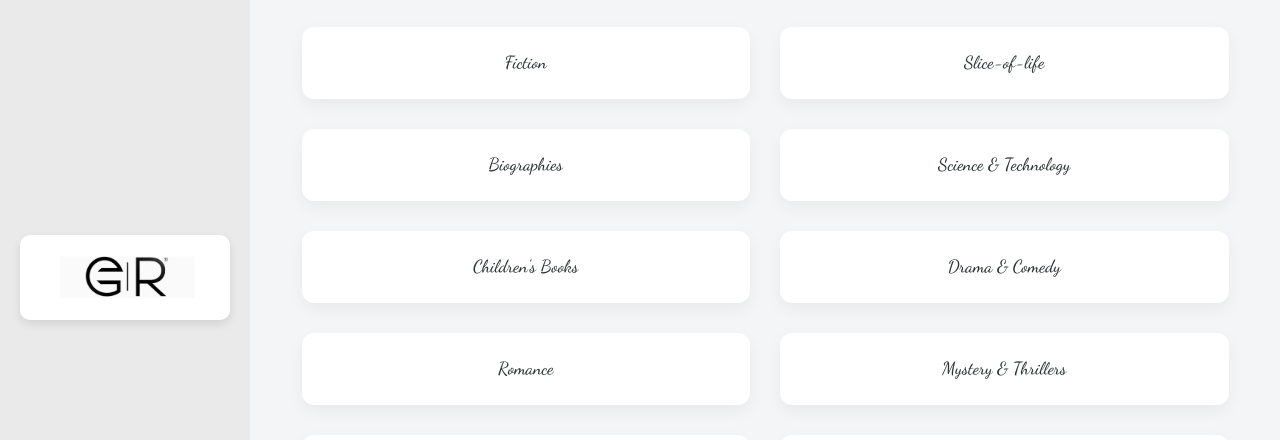
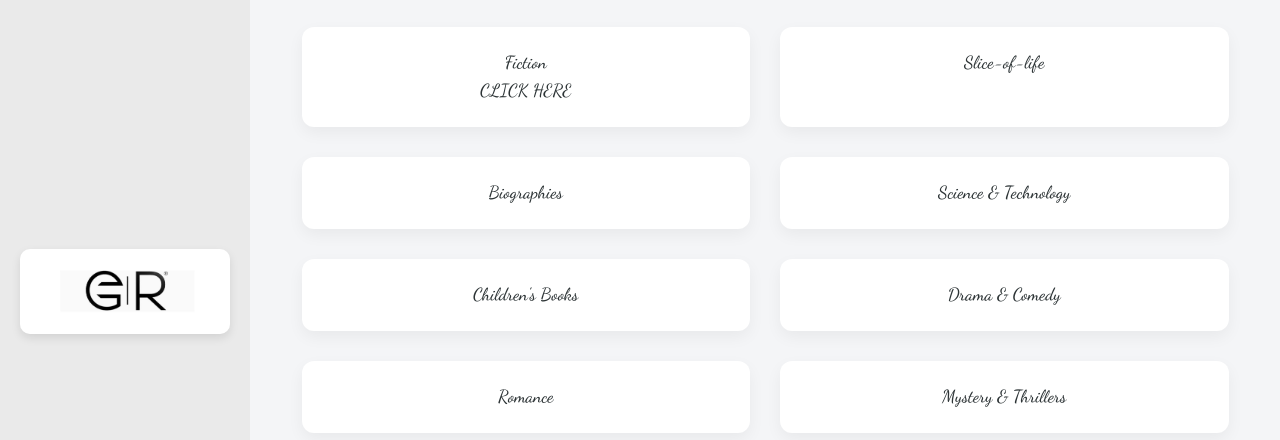
Before and after one commit to me-ra-ops/Go--N-Read, a plain HTML site: page index.html in a window 1280 px wide. Shown: the part 337-777 px from the top of the page. Drawn offline with Linux system fonts and the light colour scheme.

Commit message:
Update index.html

```diff
--- a/index.html
+++ b/index.html
@@ -29,7 +29,7 @@
         <section class="category-section">
           <h2>Explore Categories</h2>
           <div class="category-grid">
-            <div class="category-card">Fiction<p><a href="fiction.html"></a></p></div>
+            <div class="category-card">Fiction<p><a href="fiction.html"></a>CLICK HERE</p></div>
             <div class="category-card">Slice-of-life</div>
             <div class="category-card">Biographies</div>
             <div class="category-card">Science & Technology</div>
```
